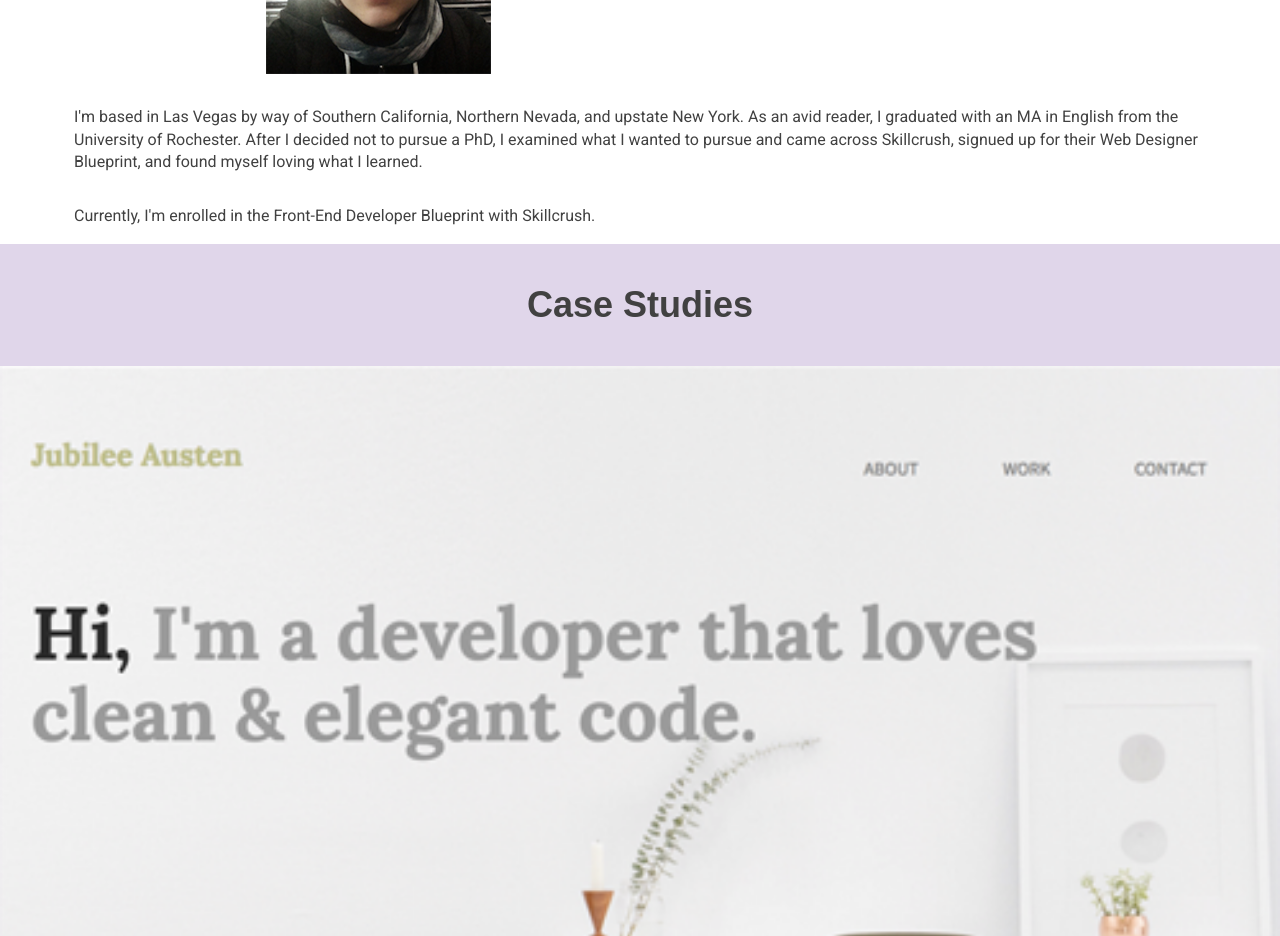
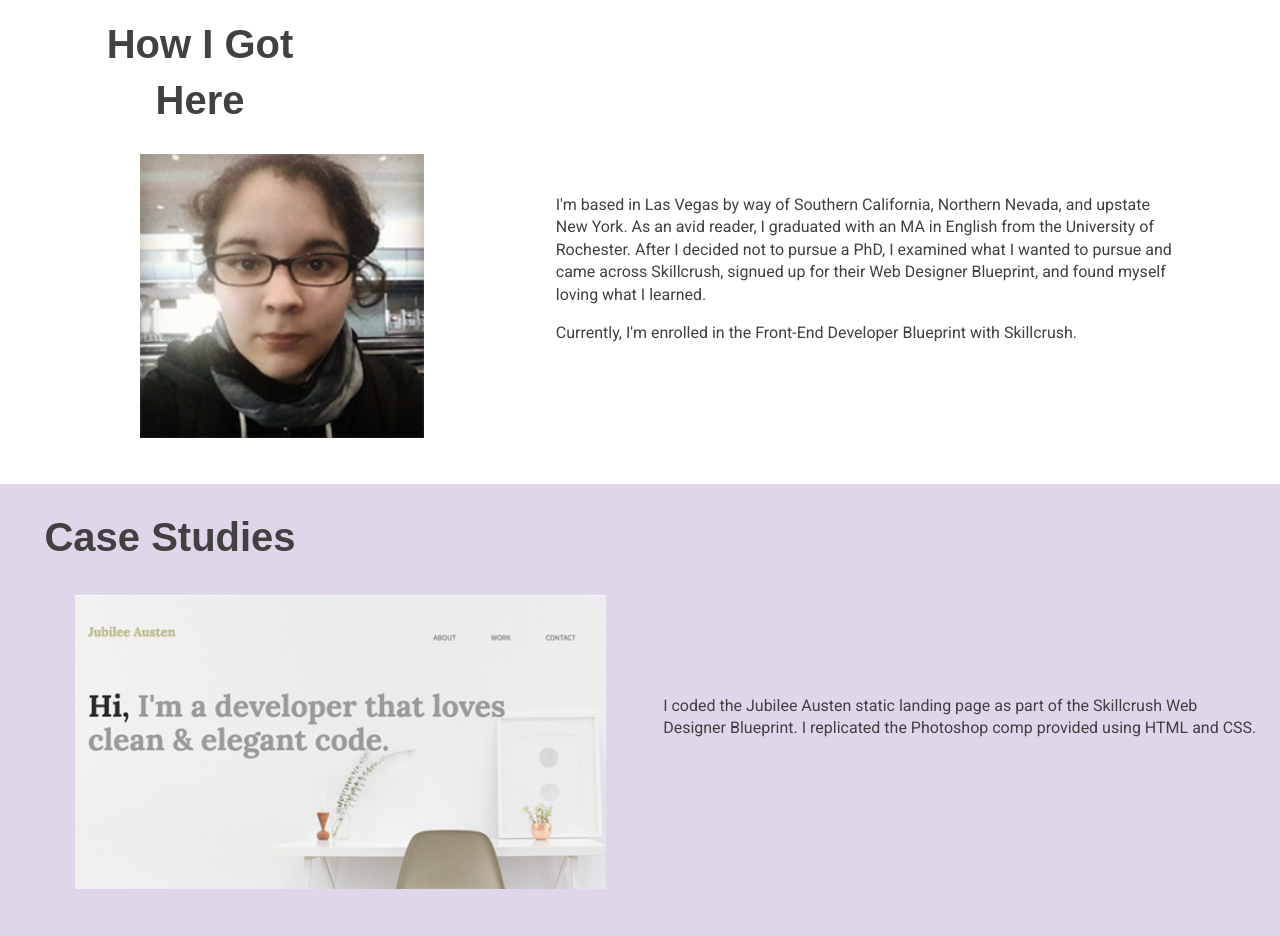
Before and after one commit to carmenwright/carmenwright, a plain HTML site: page index.html in a window 1280 px wide. Shown: the part 809-1745 px from the top of the page. Drawn offline with nearby package versions, Linux system fonts and the light colour scheme; a web font is replaced by a local one.

Commit message:
desktop header about case studies complete

```diff
--- a/css/main.css
+++ b/css/main.css
@@ -383,6 +383,116 @@ nav ul {
 
 @media (min-width: 940px) {
     /* Desktop styles here! */
+    body {
+        margin: 0;
+    }
+
+    header {
+        height: 800px;
+    }
+
+        h1 {
+            padding-left: 60px;
+            font-size: 5em;
+        }
+
+        h2 {
+            padding-left: 60px;
+        }
+
+        nav {
+            padding-top: 400px;
+            text-align: center;
+        }
+
+            nav ul li {
+                display: inline-block;
+            }
+
+            nav ul li a {
+                padding-right: 80px;
+                padding-left: 80px;
+                padding-top: 300px;
+
+                font-weight: 700;
+                font-size: 1.5em;
+            }
+
+    .about-title {
+        font-size: 2.5em;
+        padding-right: 940px;
+        padding-left: 60px;
+        margin-top: 25px;
+        margin-bottom: 10px;
+    }
+
+    .about-box {
+        display: -webkit-flex;
+        display: flex;
+        -webkit-flex-direction: row;
+        flex-direction: row;
+        padding-bottom: 30px;
+    }
+
+        .headshot {
+            width: 70%;
+            padding-left: 100px;
+        }
+
+        .about-info {
+            align-content: space-between;
+            text-align: left;
+            margin-right: 100px;
+            margin-left: 50px;
+            margin-top: 40px;
+        }
+
+    .case-studies {
+    }
+
+        .case-studies-title {
+            font-size: 2.5em;
+            padding-right: 970px;
+            padding-left: 30px;
+            margin-top: 25px;
+            margin-bottom: 30px;
+        }
+
+        .jubilee-site, .rogue-pickings-site, .unplugged-site {
+            width: 80%;
+            padding-left: 75px;
+        }
+
+        .jubilee-box, .rogue-pickings-box, .unplugged-box  {
+            display: -webkit-flex;
+            display: flex;
+            -webkit-flex-direction: row;
+            flex-direction: row;
+            padding-bottom: 70px;
+        }
+
+        .case-studies-info {
+            align-content: space-between;
+            text-align: left;
+            margin-right: 20px;
+            margin-top: 100px;
+        }
+
+    .services {
+
+    }
+
+        .services-title {
+            font-size: 2.5em;
+            padding-right: 970px;
+            padding-left: 30px;
+            margin-top: 25px;
+            margin-bottom: 10px;
+        }
+
+    .contact {
+
+    }
 }
 
 @media print,
--- a/index.html
+++ b/index.html
@@ -45,27 +45,27 @@
     <main class="main">
             <section class="about">
                 <h3 class="about-title">How I Got Here</h3>
-                <figure class="about-img">
-                    <img src="img/headshot.png" alt="Carmen Wright" />
+                    <div class="about-box"><figure class="about-img">
+                    <img src="img/headshot.png" alt="Carmen Wright" class="headshot" />
                 </figure>
-                <p class="about-info">I'm based in Las Vegas by way of Southern California, Northern Nevada, and upstate New York. As an avid reader, I graduated with an MA in English from the University of Rochester. After I decided not to pursue a PhD, I examined what I wanted to pursue and came across Skillcrush, signued up for their Web Designer Blueprint, and found myself loving what I learned.</p>
-                <p class="about-info">Currently, I'm enrolled in the Front-End Developer Blueprint with Skillcrush.</p>
+                <div class="about-info"><p>I'm based in Las Vegas by way of Southern California, Northern Nevada, and upstate New York. As an avid reader, I graduated with an MA in English from the University of Rochester. After I decided not to pursue a PhD, I examined what I wanted to pursue and came across Skillcrush, signued up for their Web Designer Blueprint, and found myself loving what I learned.</p>
+                <p>Currently, I'm enrolled in the Front-End Developer Blueprint with Skillcrush.</p></div></div>
             </section>
 
             <section class="case-studies">
                 <h3 class="case-studies-title">Case Studies</h3>
-                <div class="case-studies-img">
+                <div class="jubilee-box"><div class="case-studies-img">
                     <a href="jubilee-austen/index.html" target="_blank"><img src="img/jubilee-austen-test-site.png" alt="Jubilee Austen test site" class="jubilee-site" /></a>
-                </div>
-                <p class="case-studies-info">I coded the Jubilee Austen static landing page as part of the Skillcrush Web Designer Blueprint. I replicated the Photoshop comp provided using HTML and CSS.</p>
-                <div class="case-studies-img">
+                    </div>
+                    <p class="case-studies-info">I coded the Jubilee Austen static landing page as part of the Skillcrush Web Designer Blueprint. I replicated the Photoshop comp provided using HTML and CSS.</p></div>
+                <div class="rogue-pickings-box"><div class="case-studies-img">
                     <a href="rogue-pickings/index.html" target="_blank"><img src="img/rogue-pickings-test-site.png" alt="Rogue Pickings test site" class="rogue-pickings-site" /></a>
                 </div>
-                <p class="case-studies-info">I coded the Rogue Pickings website as part of the Skillcrush Web Designer Blueprint. I replicated the Photoshop comp provided using HTML and CSS. This sitewas later adapted for responsive design to be viewed on mobile, tablet, and desktop devices.</p>
-                <div class="case-studies-img">
+                    <p class="case-studies-info">I coded the Rogue Pickings website as part of the Skillcrush Web Designer Blueprint. I replicated the Photoshop comp provided using HTML and CSS. This sitewas later adapted for responsive design to be viewed on mobile, tablet, and desktop devices.</p></div>
+                <div class="unplugged-box"><div class="case-studies-img">
                     <a href="unplugged/index.html" target="_blank"><img src="img/unplugged-test-site.png" alt="Unplugged test site" class="unplugged-site" /></a>
                 </div>
-                <p class="case-studies-info">I coded the Unplugged indie music blog as part of the Skillcrush Front-End Developer Blueprint. I coded the site for mobile first with adaptability for tablet and desktop devices.</p>
+                    <p class="case-studies-info">I coded the Unplugged indie music blog as part of the Skillcrush Front-End Developer Blueprint. I coded the site for mobile first with adaptability for tablet and desktop devices.</p></div>
             </section>
 
             <section class="services">
```
